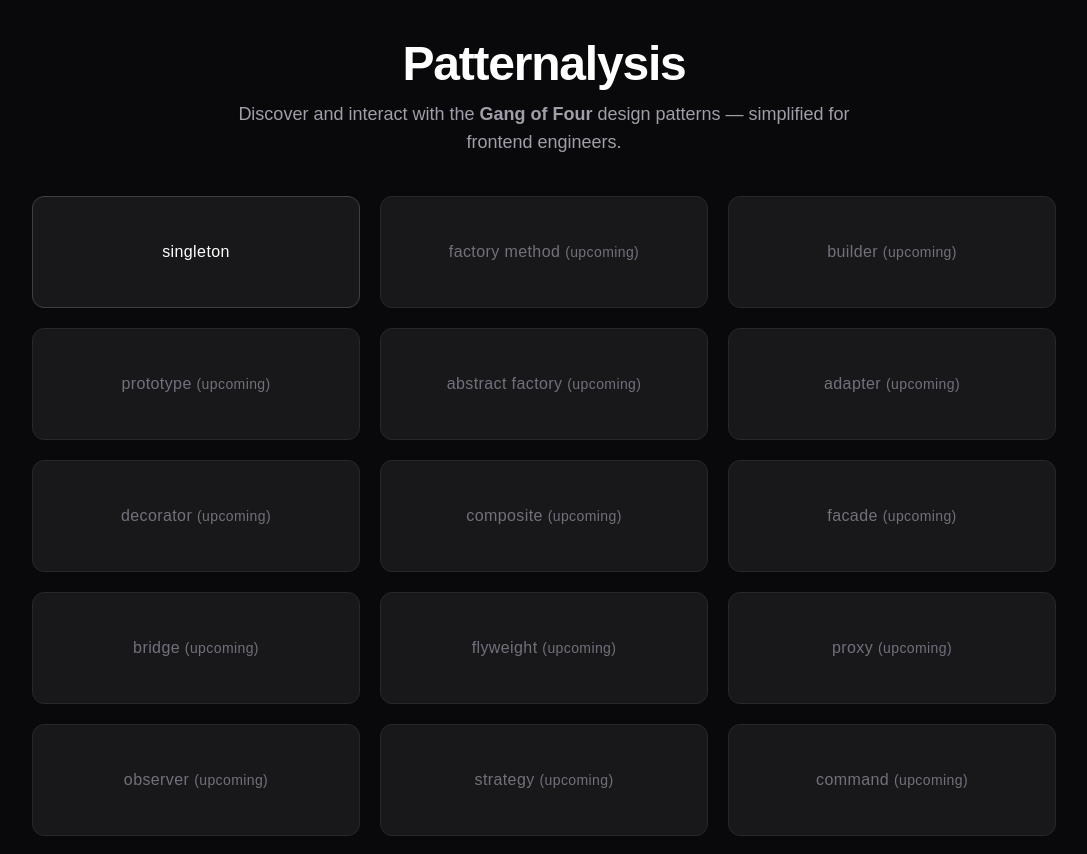
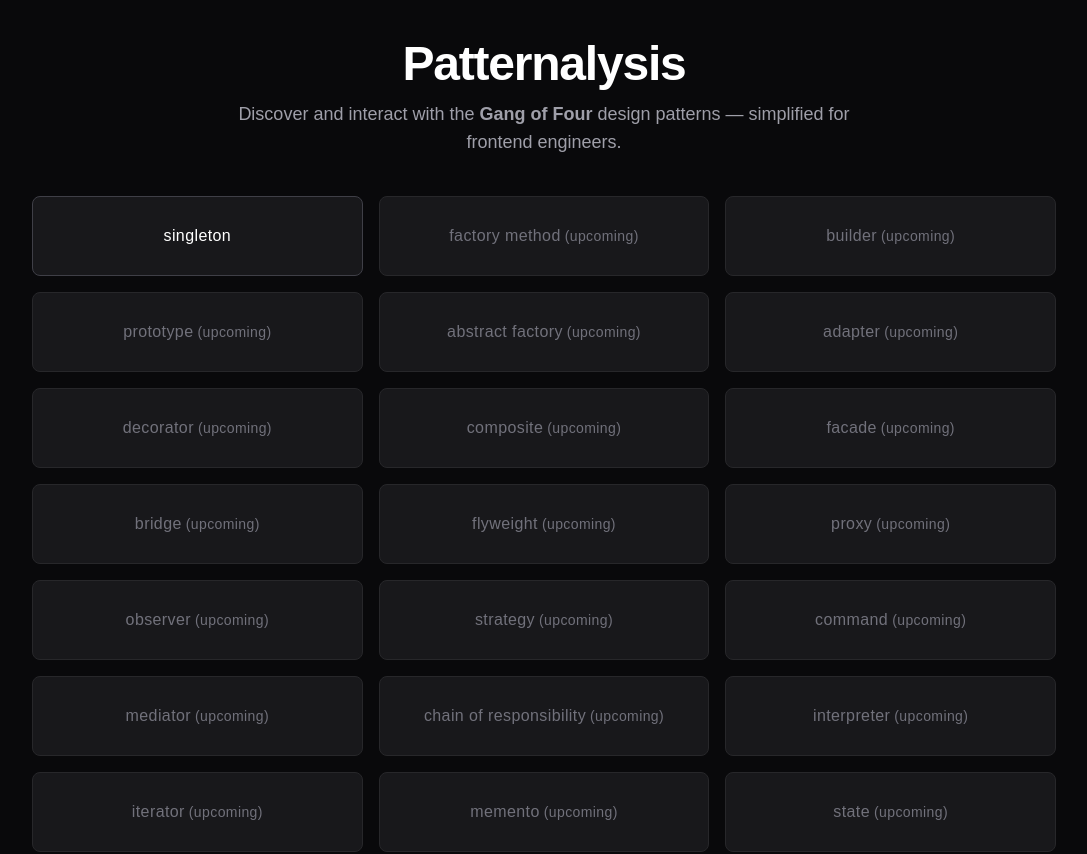
Before and after one commit to Mubtasim/patternalysis, a Next.js app: page / in a window 1280 px wide. Shown: the top 854 px of the page, without its empty margins (96-1183 px from the left). Built offline with nearby package versions, Linux system fonts and the light colour scheme.

Commit message:
refactor: Adjust grid layout and improve link handling for design patterns on home page

```diff
--- a/src/app/page.tsx
+++ b/src/app/page.tsx
@@ -41,28 +41,25 @@ export default function Home() {
           patterns — simplified for frontend engineers.
         </p>
 
-        <div className="grid grid-cols-1 sm:grid-cols-2 md:grid-cols-3 gap-5">
+        <div className="grid grid-cols-1 sm:grid-cols-2 md:grid-cols-3 gap-4">
           {allPatterns.map((name) => {
             const isImplemented = implementedPatterns.includes(name);
-            return (
+            const label = name.replace(/-/g, " ");
+
+            return isImplemented ? (
+              <Link
+                key={name}
+                href={`/patterns/${name}`}
+                className="block p-4 h-20 flex items-center justify-center rounded-lg border bg-zinc-900 text-white border-zinc-700 hover:border-indigo-500 hover:bg-zinc-800 transition-all text-base font-medium tracking-wide"
+              >
+                {label}
+              </Link>
+            ) : (
               <div
                 key={name}
-                className={`p-5 h-28 flex items-center justify-center rounded-xl border transition-all text-base font-medium tracking-wide ${
-                  isImplemented
-                    ? "bg-zinc-900 text-white border-zinc-700 hover:border-indigo-500 hover:bg-zinc-800"
-                    : "bg-zinc-900 text-zinc-500 border-zinc-800 cursor-not-allowed"
-                }`}
+                className="p-4 h-20 flex items-center justify-center rounded-lg border bg-zinc-900 text-zinc-500 border-zinc-800 cursor-not-allowed text-base font-medium tracking-wide gap-1"
               >
-                {isImplemented ? (
-                  <Link href={`/patterns/${name}`} className="hover:underline">
-                    {name.replace(/-/g, " ")}
-                  </Link>
-                ) : (
-                  <span>
-                    {name.replace(/-/g, " ")}{" "}
-                    <span className="text-sm">(upcoming)</span>
-                  </span>
-                )}
+                {label} <span className="text-sm">(upcoming)</span>
               </div>
             );
           })}
```
